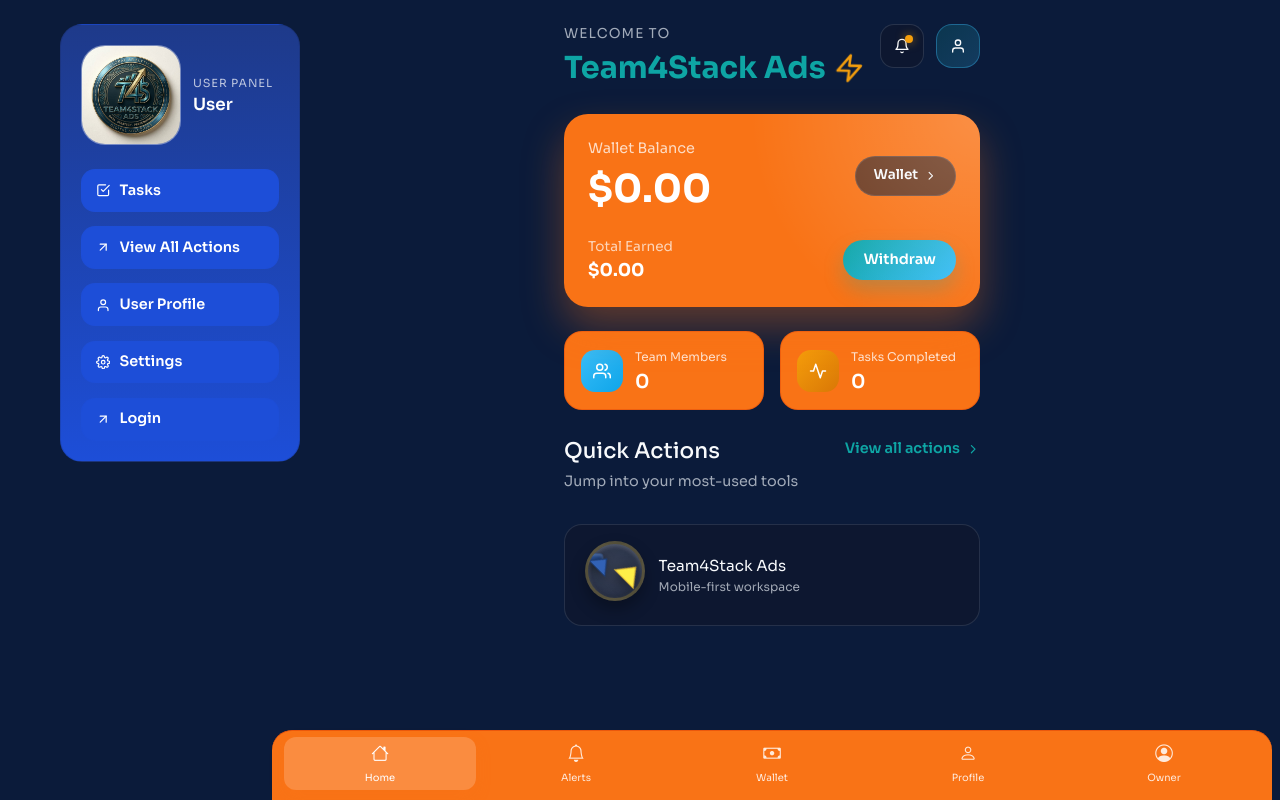
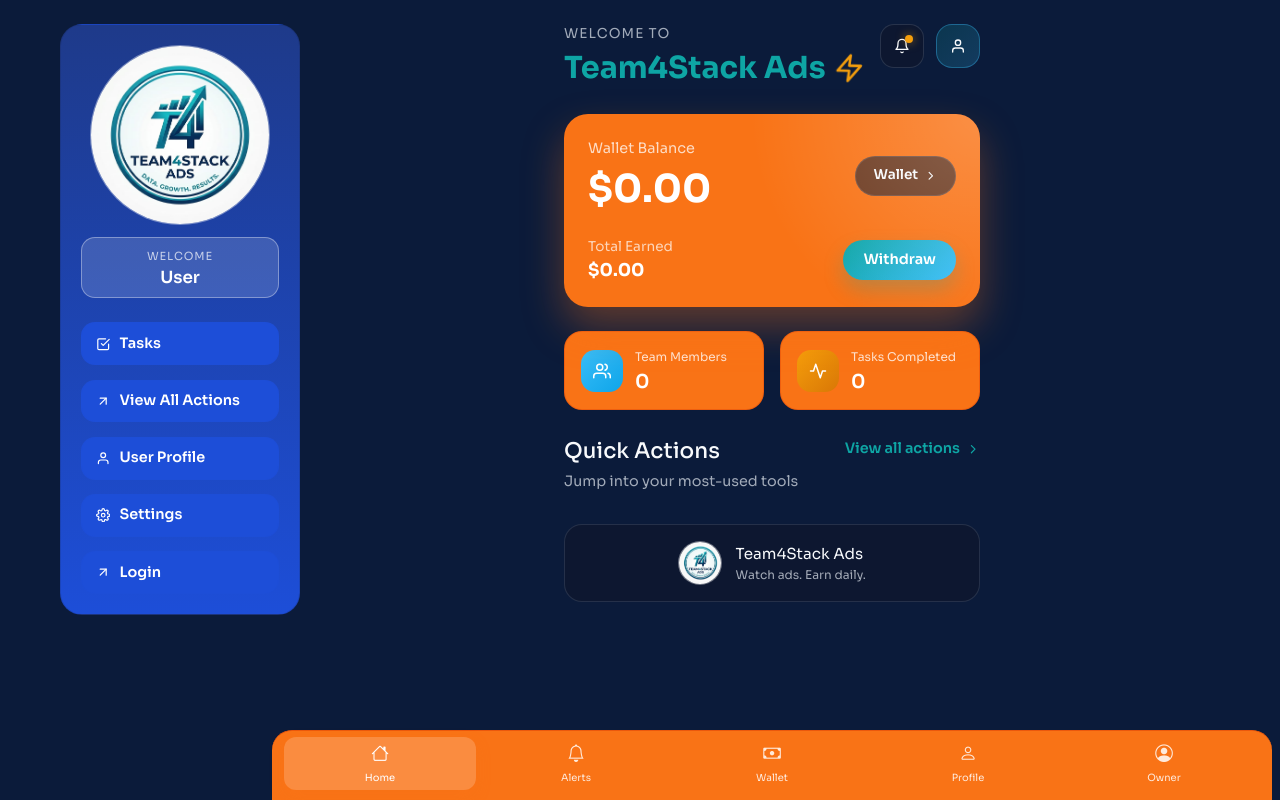
Before and after one commit to Aftab272/Team4stackAds, a React (Vite) app in the folder frontend/: page /dashboard in a window 1280 px wide. Built offline with nearby package versions, Linux system fonts and the light colour scheme; no server answers.

Commit message:
submitted

```diff
--- a/frontend/src/admin/Admin.css
+++ b/frontend/src/admin/Admin.css
@@ -33,18 +33,33 @@
 .sidebar-header {
   padding: 1.5rem 1rem;
   border-bottom: 1px solid rgba(255, 255, 255, 0.15);
+  display: flex;
+  flex-direction: column;
+  align-items: center;
+  gap: 0.75rem;
+}
+
+.sidebar-logo {
+  width: 180px;
+  height: 180px;
+  border-radius: 50%;
+  object-fit: cover;
+  border: 1px solid rgba(255, 255, 255, 0.35);
+  background: rgba(255, 255, 255, 0.08);
 }
 
 .sidebar-header h3 {
   font-size: 1.25rem;
   font-weight: 700;
   margin-bottom: 0.25rem;
+  text-align: center;
 }
 
 .sidebar-header p {
   font-size: 0.75rem;
   opacity: 0.7;
   margin-bottom: 0;
+  text-align: center;
 }
 
 /* Panel Sections */
--- a/frontend/src/admin/components/Sidebar.jsx
+++ b/frontend/src/admin/components/Sidebar.jsx
@@ -14,6 +14,7 @@ import {
   FiShield,
   FiUser
 } from 'react-icons/fi'
+import team4StackLogo from '../../assets/team4stack-logo-14.jpeg'
 
 const Sidebar = ({ isOpen, onClose }) => {
   const navigate = useNavigate()
@@ -57,6 +58,7 @@ const Sidebar = ({ isOpen, onClose }) => {
     <div className={`sidebar ${isOpen ? 'active' : ''}`}>
       {/* Header */}
       <div className="sidebar-header">
+        <img src={team4StackLogo} alt="Team4Stack Ads" className="sidebar-logo" />
         <h3>Team4StackAds</h3>
         <p>{userRole === 'admin' ? 'Admin Panel' : 'User Panel'}</p>
       </div>
--- a/frontend/src/pages/Dashboard.css
+++ b/frontend/src/pages/Dashboard.css
@@ -30,15 +30,16 @@
 
 .user-sidebar-header {
   display: flex;
+  flex-direction: column;
   align-items: center;
   gap: 0.75rem;
   margin-bottom: 1.5rem;
 }
 
 .user-sidebar-logo {
-  width: 100px;
-  height: 100px;
-  border-radius: 24px;
+  width: 180px;
+  height: 180px;
+  border-radius: 50%;
   overflow: hidden;
   border: 1px solid rgba(255, 255, 255, 0.35);
   background: rgba(255, 255, 255, 0.08);
@@ -68,6 +69,16 @@
   font-weight: 600;
   color: #ffffff;
 }
+
+.user-sidebar-welcome-box {
+  background: rgba(255, 255, 255, 0.15);
+  border: 1px solid rgba(255, 255, 255, 0.35);
+  border-radius: 14px;
+  padding: 0.6rem 0.85rem;
+  text-align: center;
+  width: 100%;
+}
+
 
 .user-sidebar-nav {
   display: flex;
@@ -499,6 +510,29 @@
   color: var(--text-muted);
 }
 
+.brand-strip-logo {
+  justify-content: center;
+}
+
+.brand-strip-logo-img {
+  width: 44px;
+  height: 44px;
+  border-radius: 50%;
+  overflow: hidden;
+  border: 1px solid rgba(255, 255, 255, 0.35);
+  background: rgba(255, 255, 255, 0.08);
+}
+
+.brand-strip-logo-img img {
+  width: 100%;
+  height: 100%;
+  object-fit: cover;
+}
+
+.brand-strip-text {
+  text-align: left;
+}
+
 @media (min-width: 768px) {
   .dashboard-container {
     max-width: 760px;
--- a/frontend/src/pages/Dashboard.jsx
+++ b/frontend/src/pages/Dashboard.jsx
@@ -7,7 +7,7 @@ import {
   FiArrowUpRight, FiZap, FiBell, FiChevronRight, FiUser, FiSettings, FiCheckSquare
 } from 'react-icons/fi'
 import Logo from '../components/Logo'
-import team4StackLogo from '../assets/team4stack-logo.jpeg'
+import team4StackLogo from '../assets/team4stack-logo-14.jpeg'
 import './Dashboard.css'
 
 const Dashboard = () => {
@@ -179,8 +179,8 @@ const Dashboard = () => {
             <div className="user-sidebar-logo">
               <img src={team4StackLogo} alt="Team4Stack Ads" />
             </div>
-            <div>
-              <p className="user-sidebar-kicker">User Panel</p>
+            <div className="user-sidebar-welcome-box">
+              <p className="user-sidebar-kicker">Welcome</p>
               <h2 className="user-sidebar-title">{displayName}</h2>
             </div>
           </div>
@@ -347,15 +347,17 @@ const Dashboard = () => {
         </motion.section>
 
         <motion.div
-          className="brand-strip"
+          className="brand-strip brand-strip-logo"
           initial={{ opacity: 0 }}
           animate={{ opacity: 1 }}
           transition={{ delay: 0.35 }}
         >
-          <Logo size="small" />
-          <div>
+          <div className="brand-strip-logo-img">
+            <img src={team4StackLogo} alt="Team4Stack Ads" />
+          </div>
+          <div className="brand-strip-text">
             <p>Team4Stack Ads</p>
-            <span>Mobile-first workspace</span>
+            <span>Watch ads. Earn daily.</span>
           </div>
         </motion.div>
         </div>
```
Also changed, not shown: frontend/src/assets/team4stack-logo-14.jpeg (added).
